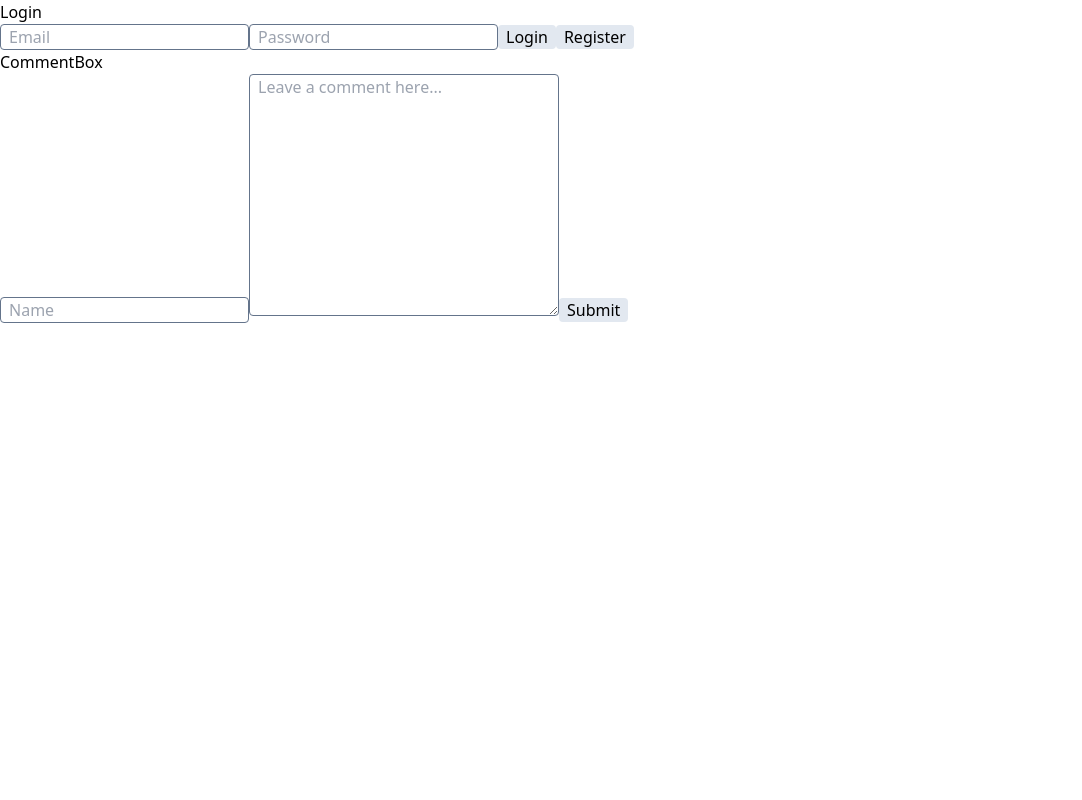
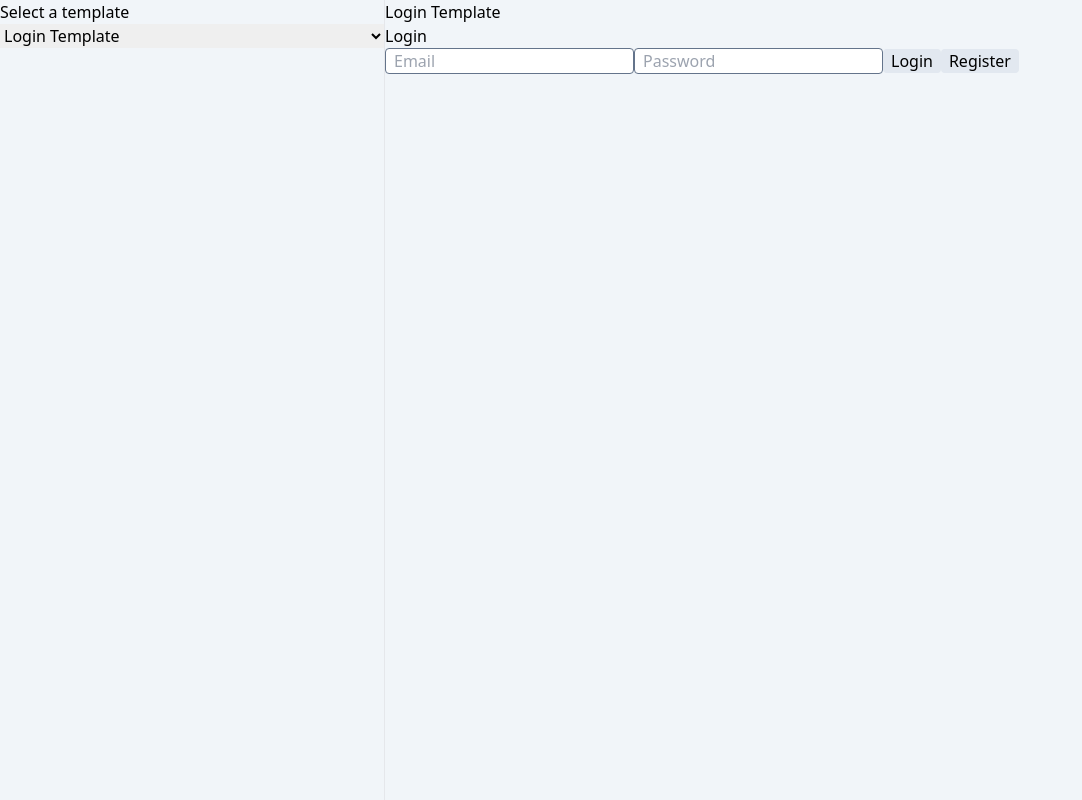
Before and after one commit to stonix26/react-component-mapper, a React (Vite) app: page / in a window 1280 px wide. Shown: the whole page, without its empty margins (0-1082 px from the left). Built offline with nearby package versions, Linux system fonts and the light colour scheme.

Commit message:
fix types

```diff
--- a/src/App.tsx
+++ b/src/App.tsx
@@ -1,13 +1,57 @@
+import { useMemo, useState } from 'react'
+import { Select } from './components'
 import { config as comment_box_config } from './configs/comment-box'
 import { config as login_config } from './configs/login'
 import CommentBox from './containers/CommentBox'
 import Login from './containers/Login'
 
+const template_list = [
+  {
+    id: '1',
+    label: 'Login Template',
+    value: 'login',
+    template_component: <Login {...login_config} />
+  },
+  {
+    id: '2',
+    label: 'Comment Box Template',
+    value: 'comment-box',
+    template_component: <CommentBox {...comment_box_config} />
+  }
+]
+
 function App() {
+  const memoized_template_list = useMemo(() => template_list, [])
+  const filtered_options = memoized_template_list.map(
+    ({ id, label, value }) => ({
+      id,
+      label,
+      value
+    })
+  )
+  const [template, setTemplate] = useState(filtered_options[0].value)
+  const template_title = filtered_options.find(
+    value => value.value === template
+  )
+
+  const render_this_template = memoized_template_list.find(
+    v => v.value === template
+  )
+
   return (
-    <div className=''>
-      <Login {...login_config} />
-      <CommentBox {...comment_box_config} />
+    <div className='divide-x flex w-full h-screen bg-slate-100'>
+      <div className='w-96'>
+        <Select
+          label='Select a template'
+          value={template}
+          onChange={e => setTemplate(e.target.value)}
+          options={filtered_options}
+        />
+      </div>
+      <div>
+        <h2>{template_title?.label}</h2>
+        {render_this_template?.template_component}
+      </div>
     </div>
   )
 }
--- a/src/ComponentMapper.tsx
+++ b/src/ComponentMapper.tsx
@@ -1,7 +1,9 @@
-import React from 'react'
+import { FC, RefAttributes } from 'react'
 
-interface ComponentMapperProps<T> {
-  components: { [key: string]: React.FC }
+interface ComponentMapperProps<T extends object> {
+  components: {
+    [key: string]: FC<T & RefAttributes<HTMLElement>>
+  }
   componentName: string
   componentProps: T
 }
--- a/src/components/Button.tsx
+++ b/src/components/Button.tsx
@@ -1,11 +1,9 @@
-import React from 'react'
+import { FC, RefAttributes, forwardRef } from 'react'
 
 export type TButtonProps = React.ButtonHTMLAttributes<HTMLButtonElement>
 
-const Button = React.forwardRef<
-  HTMLButtonElement,
-  React.PropsWithoutRef<TButtonProps>
->(({ className, ...props }, ref) => {
+const Button: FC<TButtonProps & RefAttributes<HTMLButtonElement>> = forwardRef(
+  ({ className, ...props }, ref) => {
     return (
       <button
         ref={ref}
@@ -13,6 +11,7 @@ const Button = React.forwardRef<
         {...props}
       />
     )
-})
+  }
+)
 
 export default Button
--- a/src/components/Input.tsx
+++ b/src/components/Input.tsx
@@ -1,11 +1,9 @@
-import React from 'react'
+import { FC, InputHTMLAttributes, RefAttributes, forwardRef } from 'react'
 
-export type TInputProps = React.InputHTMLAttributes<HTMLInputElement>
+export type TInputProps = InputHTMLAttributes<HTMLInputElement>
 
-const Input = React.forwardRef<
-  HTMLInputElement,
-  React.PropsWithoutRef<TInputProps>
->(({ className, type = 'text', ...props }, ref) => {
+const Input: FC<TInputProps & RefAttributes<HTMLInputElement>> = forwardRef(
+  ({ className, type = 'text', ...props }, ref) => {
     return (
       <input
         ref={ref}
@@ -14,6 +12,7 @@ const Input = React.forwardRef<
         {...props}
       />
     )
-})
+  }
+)
 
 export default Input
--- /dev/null
+++ b/src/components/Select.tsx
@@ -0,0 +1,36 @@
+import {
+  FC,
+  RefAttributes,
+  SelectHTMLAttributes,
+  forwardRef,
+  useId
+} from 'react'
+
+export type TSelectProps = SelectHTMLAttributes<HTMLSelectElement> & {
+  label?: string
+  options: {
+    id: string
+    value: string
+    label: string
+  }[]
+}
+
+const Select: FC<TSelectProps & RefAttributes<HTMLSelectElement>> = forwardRef(
+  ({ id, label, options, ...props }, ref) => {
+    const default_id = useId()
+    return (
+      <div className='flex flex-col'>
+        {label ? <label htmlFor={id ?? default_id}>{label}</label> : null}
+        <select id={id ?? default_id} ref={ref} {...props}>
+          {options.map(o => (
+            <option key={o.id} value={o.value}>
+              {o.label}
+            </option>
+          ))}
+        </select>
+      </div>
+    )
+  }
+)
+
+export default Select
--- a/src/components/TextArea.tsx
+++ b/src/components/TextArea.tsx
@@ -1,11 +1,9 @@
-import React from 'react'
+import { FC, RefAttributes, TextareaHTMLAttributes, forwardRef } from 'react'
 
-export type TTextAreaProps = React.TextareaHTMLAttributes<HTMLTextAreaElement>
+export type TTextAreaProps = TextareaHTMLAttributes<HTMLTextAreaElement>
 
-const TextArea = React.forwardRef<
-  HTMLTextAreaElement,
-  React.PropsWithoutRef<TTextAreaProps>
->(({ cols = 30, rows = 10, className, ...props }, ref) => {
+const TextArea: FC<TTextAreaProps & RefAttributes<HTMLTextAreaElement>> =
+  forwardRef(({ cols = 30, rows = 10, className, ...props }, ref) => {
     return (
       <textarea
         ref={ref}
--- a/src/components/index.ts
+++ b/src/components/index.ts
@@ -1,3 +1,4 @@
 export { default as Button } from './Button'
 export { default as Input } from './Input'
 export { default as TextArea } from './TextArea'
+export { default as Select } from './Select'
--- a/src/containers/CommentBox.tsx
+++ b/src/containers/CommentBox.tsx
@@ -11,7 +11,8 @@ const CommentBox: React.FC<typeof comment_box_config> = props => {
       {config_components.map((c, i) => (
         <ComponentMapper
           key={i}
-          components={COMPONENTS}
+          // eslint-disable-next-line @typescript-eslint/no-explicit-any
+          components={COMPONENTS as Record<string, React.FC<any>>}
           componentName={c.name}
           componentProps={c.props}
         />
--- a/src/containers/Login.tsx
+++ b/src/containers/Login.tsx
@@ -11,7 +11,8 @@ const Login: React.FC<typeof login_config> = props => {
       {config_components.map((c, i) => (
         <ComponentMapper
           key={i}
-          components={COMPONENTS}
+          // eslint-disable-next-line @typescript-eslint/no-explicit-any
+          components={COMPONENTS as Record<string, React.FC<any>>}
           componentName={c.name}
           componentProps={c.props}
         />
```
Lines whose indentation alone changed are shown as unchanged.
